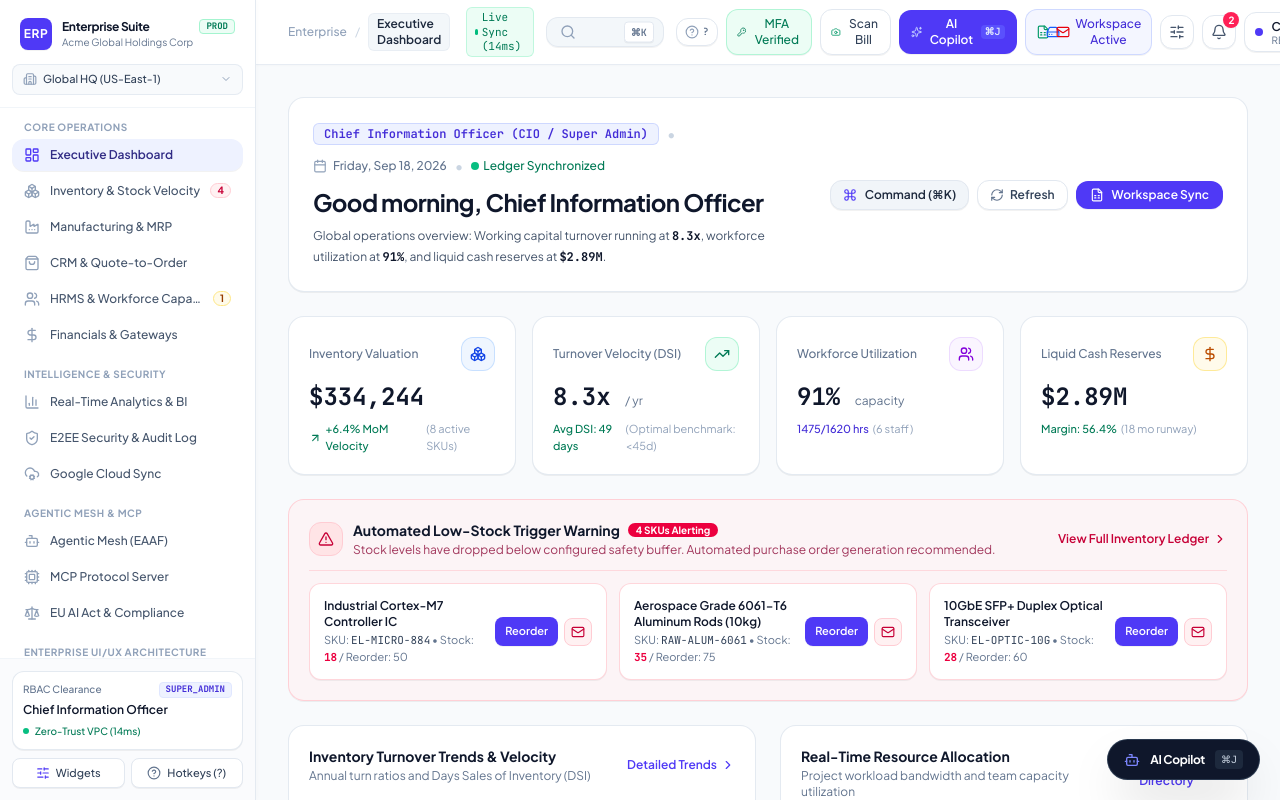
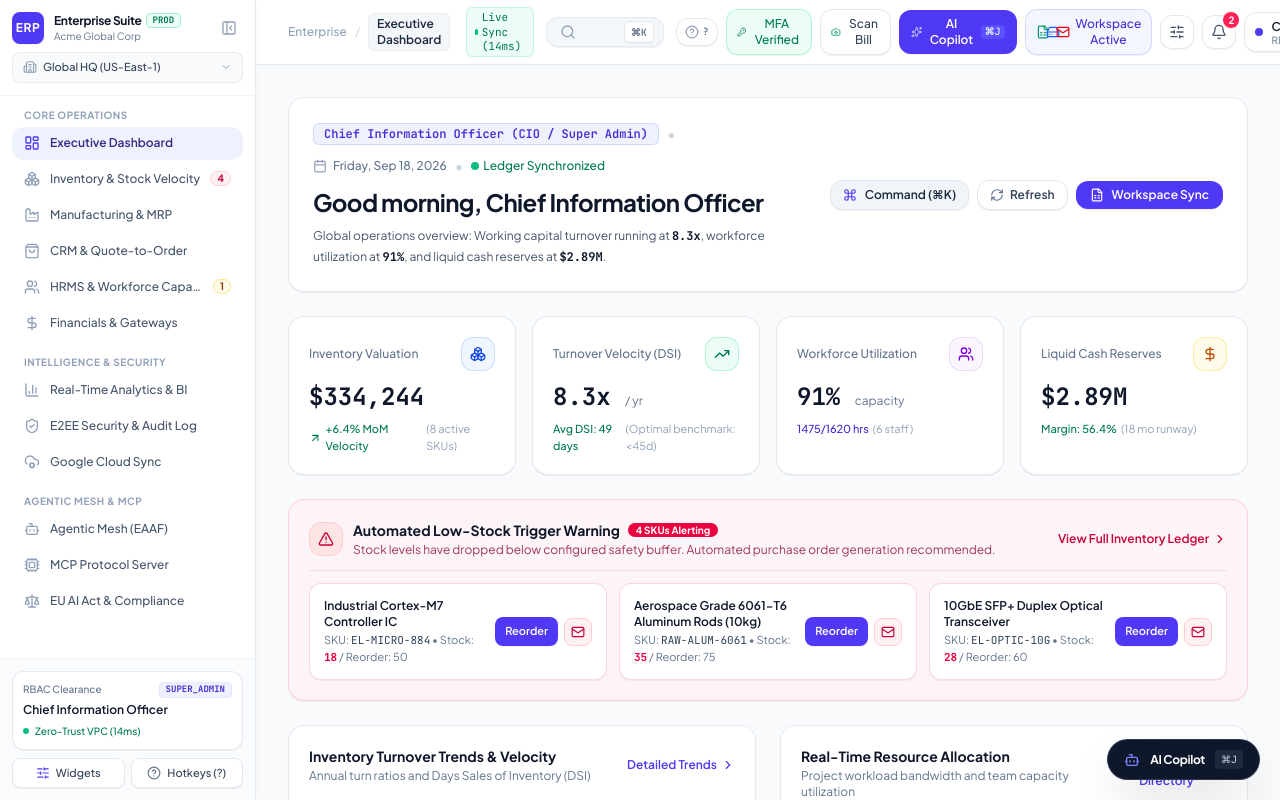
Before and after one commit to shibinsp/Google_ERP, a React (Vite) app: page / in a window 1280 px wide. Shown: the top 800 px of the page. Built offline with nearby package versions, Linux system fonts and the light colour scheme.

Commit message:
feat: refactor sidebar navigation with collapsible toggle, role-based hiding, and section cleanup

```diff
--- a/src/App.tsx
+++ b/src/App.tsx
@@ -88,6 +88,7 @@ export default function App() {
   const [currentRole, setCurrentRole] = useState<UserRole>('super_admin');
   const [activeTab, setActiveTab] = useState<ActiveTab>('dashboard');
   const [isMobileMenuOpen, setIsMobileMenuOpen] = useState(false);
+  const [isSidebarCollapsed, setIsSidebarCollapsed] = useState(false);
   const [globalSearchQuery, setGlobalSearchQuery] = useState('');
 
   // Modals & Command Center
@@ -636,10 +637,14 @@ export default function App() {
         onCloseMobile={() => setIsMobileMenuOpen(false)}
         onOpenCustomizeModal={() => setIsCustomizeModalOpen(true)}
         onOpenShortcutsModal={() => setIsShortcutsModalOpen(true)}
+        isCollapsed={isSidebarCollapsed}
+        onToggleCollapse={() => setIsSidebarCollapsed((prev) => !prev)}
       />
 
       {/* Main Content Area */}
-      <div className="flex-1 flex flex-col min-w-0 overflow-x-hidden lg:pl-64">
+      <div className={`flex-1 flex flex-col min-w-0 overflow-x-hidden transition-all duration-200 ${
+        isSidebarCollapsed ? 'lg:pl-20' : 'lg:pl-64'
+      }`}>
         {/* Responsive Header */}
         <Header
           currentRole={currentRole}
--- a/src/components/Sidebar.tsx
+++ b/src/components/Sidebar.tsx
@@ -7,7 +7,6 @@ import {
   BarChart3,
   ShieldCheck,
   CloudCog,
-  Lock,
   ChevronRight,
   SlidersHorizontal,
   Building2,
@@ -19,15 +18,30 @@ import {
   Scale,
   Factory,
   ShoppingBag,
-  Network,
-  Palette,
-  Layers,
-  Calculator,
+  PanelLeftClose,
+  PanelLeftOpen,
 } from 'lucide-react';
 import { UserRole } from '../types';
 import { ROLE_PROFILES } from '../data/initialData';
 
-export type ActiveTab = 'dashboard' | 'inventory' | 'hrms' | 'finance' | 'analytics' | 'security' | 'integrations' | 'agentic_mesh' | 'mcp_protocol' | 'governance' | 'manufacturing' | 'crm_sales' | 'ooux_framework' | 'design_tokens' | 'micro_frontends' | 'agentic_ux' | 'ux_roi_analytics';
+export type ActiveTab =
+  | 'dashboard'
+  | 'inventory'
+  | 'hrms'
+  | 'finance'
+  | 'analytics'
+  | 'security'
+  | 'integrations'
+  | 'agentic_mesh'
+  | 'mcp_protocol'
+  | 'governance'
+  | 'manufacturing'
+  | 'crm_sales'
+  | 'ooux_framework'
+  | 'design_tokens'
+  | 'micro_frontends'
+  | 'agentic_ux'
+  | 'ux_roi_analytics';
 
 interface SidebarProps {
   activeTab: ActiveTab;
@@ -39,6 +53,8 @@ interface SidebarProps {
   onCloseMobile: () => void;
   onOpenCustomizeModal: () => void;
   onOpenShortcutsModal?: () => void;
+  isCollapsed?: boolean;
+  onToggleCollapse?: () => void;
 }
 
 export const Sidebar: React.FC<SidebarProps> = ({
@@ -51,6 +67,8 @@ export const Sidebar: React.FC<SidebarProps> = ({
   onCloseMobile,
   onOpenCustomizeModal,
   onOpenShortcutsModal,
+  isCollapsed = false,
+  onToggleCollapse,
 }) => {
   const roleProfile = ROLE_PROFILES[currentRole];
   const [selectedFacility, setSelectedFacility] = useState('Global HQ (US-East-1)');
@@ -69,7 +87,18 @@ export const Sidebar: React.FC<SidebarProps> = ({
     icon: React.ElementType;
     badge?: number;
     badgeColor?: string;
-    moduleKey: 'inventory' | 'hrms' | 'finance' | 'analytics' | 'security' | 'integrations' | 'agentic_mesh' | 'mcp_protocol' | 'governance' | 'manufacturing' | 'crm_sales' | 'ooux_framework' | 'design_tokens' | 'micro_frontends' | 'agentic_ux' | 'ux_roi_analytics';
+    moduleKey:
+      | 'inventory'
+      | 'hrms'
+      | 'finance'
+      | 'analytics'
+      | 'security'
+      | 'integrations'
+      | 'agentic_mesh'
+      | 'mcp_protocol'
+      | 'governance'
+      | 'manufacturing'
+      | 'crm_sales';
   }
 
   const operationsNav: NavItem[] = [
@@ -157,47 +186,26 @@ export const Sidebar: React.FC<SidebarProps> = ({
     },
   ];
 
-  const uxArchitectureNav: NavItem[] = [
-    {
-      id: 'ooux_framework',
-      label: 'OOUX & ORCA Matrix',
-      icon: Network,
-      moduleKey: 'ooux_framework',
-    },
-    {
-      id: 'design_tokens',
-      label: 'Design Tokens & W3C Pipeline',
-      icon: Palette,
-      moduleKey: 'design_tokens',
-    },
-    {
-      id: 'micro_frontends',
-      label: 'Micro-Frontend Federation',
-      icon: Layers,
-      moduleKey: 'micro_frontends',
-    },
-    {
-      id: 'agentic_ux',
-      label: 'Agentic UX & Generative UI',
-      icon: Bot,
-      moduleKey: 'agentic_ux',
-    },
-    {
-      id: 'ux_roi_analytics',
-      label: 'SUS & UX ROI Analytics',
-      icon: BarChart3,
-      moduleKey: 'ux_roi_analytics',
-    },
-  ];
-
-  const renderNavList = (items: NavItem[]) => (
-    <div className="space-y-1">
-      {items.map((item) => {
-        const Icon = item.icon;
-        const isAllowed =
+  const renderNavList = (items: NavItem[], sectionTitle: string) => {
+    // Filter unallowed items based on role so they are completely hidden instead of blurred/locked
+    const allowedItems = items.filter(
+      (item) =>
         currentRole === 'super_admin' ||
         item.id === 'dashboard' ||
-          roleProfile.allowedModules.includes(item.moduleKey);
+        roleProfile.allowedModules.includes(item.moduleKey)
+    );
+
+    if (allowedItems.length === 0) return null;
+
+    return (
+      <div className="space-y-1">
+        {!isCollapsed && (
+          <div className="px-3 text-[10px] font-bold uppercase tracking-wider text-slate-400 truncate">
+            {sectionTitle}
+          </div>
+        )}
+        {allowedItems.map((item) => {
+          const Icon = item.icon;
           const isActive = activeTab === item.id;
 
           return (
@@ -205,31 +213,31 @@ export const Sidebar: React.FC<SidebarProps> = ({
               key={item.id}
               id={`nav-item-${item.id}`}
               onClick={() => {
-              if (isAllowed) {
                 onSelectTab(item.id);
                 onCloseMobile();
-              }
               }}
-            disabled={!isAllowed}
-            className={`w-full flex items-center justify-between px-3 py-2 rounded-xl text-xs font-medium transition-all ${
+              title={isCollapsed ? item.label : undefined}
+              className={`w-full flex items-center justify-between py-2 rounded-xl text-xs font-medium transition-all ${
+                isCollapsed ? 'px-2.5 justify-center' : 'px-3'
+              } ${
                 isActive
                   ? 'bg-indigo-50 text-indigo-900 font-semibold shadow-2xs'
-                : isAllowed
-                ? 'text-slate-600 hover:bg-slate-100 hover:text-slate-900'
-                : 'text-slate-400 opacity-50 cursor-not-allowed'
+                  : 'text-slate-600 hover:bg-slate-100 hover:text-slate-900'
               }`}
             >
-            <div className="flex items-center gap-2.5 min-w-0">
+              <div className={`flex items-center gap-2.5 min-w-0 ${isCollapsed ? 'justify-center' : ''}`}>
                 <Icon
                   className={`w-4 h-4 shrink-0 ${
                     isActive ? 'text-indigo-600' : 'text-slate-400'
                   }`}
                 />
+                {!isCollapsed && (
                   <span className="truncate whitespace-nowrap">{item.label}</span>
+                )}
               </div>
 
+              {!isCollapsed && item.badge !== undefined && (
                 <div className="flex items-center gap-1.5 shrink-0 pl-2">
-              {item.badge !== undefined && (
                   <span
                     className={`text-[10px] font-bold px-1.5 py-0.2 rounded-full border ${
                       isActive ? 'bg-white text-indigo-700 border-indigo-200' : item.badgeColor
@@ -237,14 +245,14 @@ export const Sidebar: React.FC<SidebarProps> = ({
                   >
                     {item.badge}
                   </span>
+                </div>
               )}
-              {!isAllowed && <Lock className="w-3 h-3 text-slate-400" />}
-            </div>
             </button>
           );
         })}
       </div>
     );
+  };
 
   return (
     <>
@@ -258,29 +266,50 @@ export const Sidebar: React.FC<SidebarProps> = ({
 
       {/* Sidebar Container */}
       <aside
-        className={`fixed top-0 bottom-0 left-0 z-40 w-64 bg-white border-r border-slate-200/90 flex flex-col justify-between shadow-[1px_0_4px_rgba(0,0,0,0.02)] transition-transform duration-200 lg:translate-x-0 ${
-          isMobileOpen ? 'translate-x-0' : '-translate-x-full'
-        }`}
+        className={`fixed top-0 bottom-0 left-0 z-40 bg-white border-r border-slate-200/90 flex flex-col justify-between shadow-[1px_0_4px_rgba(0,0,0,0.02)] transition-all duration-200 lg:translate-x-0 ${
+          isCollapsed ? 'w-20' : 'w-64'
+        } ${isMobileOpen ? 'translate-x-0' : '-translate-x-full'}`}
       >
         <div className="flex flex-col flex-1 min-h-0">
-          {/* Top Organization & Facility Header */}
+          {/* Top Organization Header & Collapse Toggle */}
           <div className="p-3 border-b border-slate-100 shrink-0">
-            <div className="flex items-center gap-2.5 px-2 py-1.5">
-              <div className="w-8 h-8 rounded-lg bg-indigo-600 text-white flex items-center justify-center font-bold text-xs tracking-wider shadow-2xs">
+            <div className="flex items-center justify-between">
+              <div className="flex items-center gap-2.5 min-w-0">
+                <div className="w-8 h-8 rounded-lg bg-indigo-600 text-white flex items-center justify-center font-bold text-xs tracking-wider shadow-2xs shrink-0">
                   ERP
                 </div>
+                {!isCollapsed && (
                   <div className="min-w-0 flex-1">
-                <div className="flex items-center justify-between">
-                  <span className="font-bold text-slate-900 text-xs tracking-tight">Enterprise Suite</span>
-                  <span className="text-[9px] font-mono font-bold px-1.5 py-0.2 rounded bg-emerald-50 text-emerald-700 border border-emerald-200">
+                    <div className="flex items-center justify-between gap-1">
+                      <span className="font-bold text-slate-900 text-xs tracking-tight truncate">
+                        Enterprise Suite
+                      </span>
+                      <span className="text-[9px] font-mono font-bold px-1.5 py-0.2 rounded bg-emerald-50 text-emerald-700 border border-emerald-200 shrink-0">
                         PROD
                       </span>
                     </div>
-                <p className="text-[10px] text-slate-500 truncate">Acme Global Holdings Corp</p>
+                    <p className="text-[10px] text-slate-500 truncate">Acme Global Corp</p>
                   </div>
+                )}
+              </div>
+
+              {onToggleCollapse && (
+                <button
+                  onClick={onToggleCollapse}
+                  title={isCollapsed ? 'Expand Sidebar' : 'Collapse Sidebar'}
+                  className="hidden lg:flex p-1.5 rounded-lg hover:bg-slate-100 text-slate-400 hover:text-slate-600 transition-colors shrink-0"
+                >
+                  {isCollapsed ? (
+                    <PanelLeftOpen className="w-4 h-4" />
+                  ) : (
+                    <PanelLeftClose className="w-4 h-4" />
+                  )}
+                </button>
+              )}
             </div>
 
             {/* Facility Selector Dropdown */}
+            {!isCollapsed && (
               <div className="relative mt-2">
                 <button
                   onClick={() => setShowFacilityDropdown(!showFacilityDropdown)}
@@ -315,46 +344,21 @@ export const Sidebar: React.FC<SidebarProps> = ({
                   </div>
                 )}
               </div>
+            )}
           </div>
 
           {/* Grouped Navigation Links */}
           <div className="p-3 space-y-4 overflow-y-auto flex-1">
-            {/* Section 1: Core Operations */}
-            <div className="space-y-1">
-              <div className="px-3 text-[10px] font-bold uppercase tracking-wider text-slate-400">
-                Core Operations
-              </div>
-              {renderNavList(operationsNav)}
-            </div>
-
-            {/* Section 2: Governance & BI */}
-            <div className="space-y-1">
-              <div className="px-3 text-[10px] font-bold uppercase tracking-wider text-slate-400">
-                Intelligence & Security
-              </div>
-              {renderNavList(governanceNav)}
-            </div>
-
-            {/* Section 3: AI Architecture & Governance */}
-            <div className="space-y-1">
-              <div className="px-3 text-[10px] font-bold uppercase tracking-wider text-slate-400">
-                Agentic Mesh & MCP
-              </div>
-              {renderNavList(aiArchitectureNav)}
-            </div>
-
-            {/* Section 4: Enterprise UI/UX Architecture */}
-            <div className="space-y-1">
-              <div className="px-3 text-[10px] font-bold uppercase tracking-wider text-slate-400">
-                Enterprise UI/UX Architecture
-              </div>
-              {renderNavList(uxArchitectureNav)}
-            </div>
+            {renderNavList(operationsNav, 'Core Operations')}
+            {renderNavList(governanceNav, 'Intelligence & Security')}
+            {renderNavList(aiArchitectureNav, 'Agentic Mesh & MCP')}
           </div>
         </div>
 
         {/* Bottom Role & System Telemetry Status Card */}
         <div className="p-3 border-t border-slate-100 bg-slate-50/70 shrink-0 space-y-2">
+          {!isCollapsed ? (
+            <>
               {/* Active RBAC Card */}
               <div className="p-2.5 rounded-xl bg-white border border-slate-200/90 shadow-2xs">
                 <div className="flex items-center justify-between text-[10px]">
@@ -392,6 +396,19 @@ export const Sidebar: React.FC<SidebarProps> = ({
                   <span>Hotkeys (?)</span>
                 </button>
               </div>
+            </>
+          ) : (
+            <div className="flex flex-col items-center gap-2 py-1">
+              <span className="w-2 h-2 rounded-full bg-emerald-500 animate-pulse" title="VPC Active" />
+              <button
+                onClick={onOpenCustomizeModal}
+                title="Customize Widgets"
+                className="p-2 rounded-lg bg-white hover:bg-slate-100 text-slate-700 border border-slate-200 shadow-2xs"
+              >
+                <SlidersHorizontal className="w-4 h-4 text-indigo-600" />
+              </button>
+            </div>
+          )}
         </div>
       </aside>
     </>
```
Lines whose indentation alone changed are shown as unchanged.
